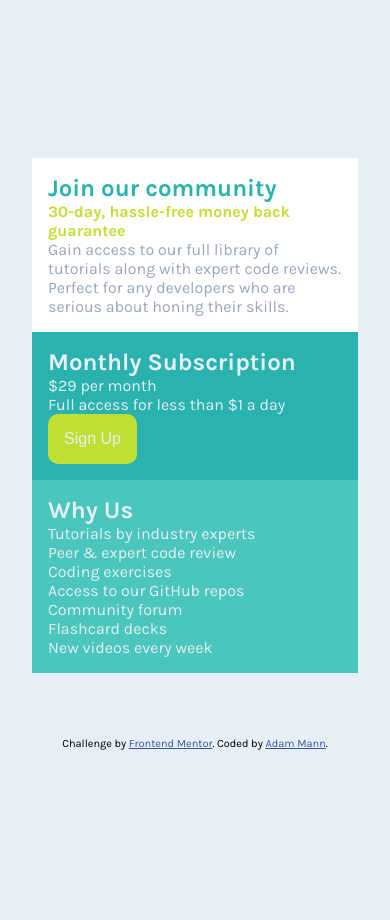
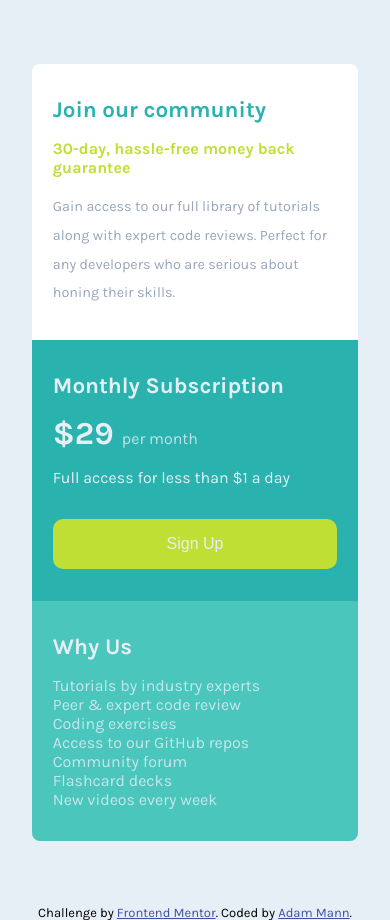
Before and after one commit to aemann2/single-price-grid-component-master, a plain HTML site: page index.html in a window 390 px wide. Before the commit the page ends 844 px from the top, so only its background shows below. Drawn offline with Linux system fonts and the light colour scheme.

Commit message:
finished mobile styling

```diff
--- a/styles/style.scss
+++ b/styles/style.scss
@@ -6,6 +6,7 @@ $cyan: hsl(179, 62%, 43%);
 $light-cyan: rgb(74, 198, 189);
 $bright-yellow: hsl(71, 73%, 54%);
 $light-gray: hsl(204, 43%, 93%);
+$light-gray-faded: rgba(229, 239, 245, 0.8);
 $grayish-blue: hsl(218, 22%, 67%);
 
 // Globals
@@ -46,16 +47,17 @@ body {
 }
 
 .header {
-  font-size: 1.5rem;
+  font-size: 1.4rem;
 }
 
 .card {
-  padding: 1rem;
+  padding: 1rem 1.3rem;
 }
 
 .join {
   background: white;
   color: $grayish-blue;
+  border-radius: 8px 8px 0 0;
 
   &__header {
     color: $cyan;
@@ -65,6 +67,17 @@ body {
     font-size: 1rem;
     color: $bright-yellow;
   }
+
+  &__body {
+    font-size: 0.9rem;
+    line-height: 2em;
+  }
+}
+
+.join > *,
+.monthly > *,
+.why > * {
+  margin: 1rem 0;
 }
 
 .monthly,
@@ -76,6 +89,17 @@ body {
 .monthly {
   background: $cyan;
 
+  &__price {
+    font-size: 2rem;
+    font-weight: 700;
+  }
+
+  &--super {
+    font-size: 1rem;
+    font-weight: 300;
+    color: $light-gray-faded;
+  }
+
   &__button {
     background: $bright-yellow;
     border: none;
@@ -83,19 +107,22 @@ body {
     font-size: 1rem;
     padding: 1rem;
     border-radius: 10px;
+    width: 100%;
   }
 }
 
 .why {
   background: $light-cyan;
+  border-radius: 0 0 8px 8px;
 
   &__list {
     list-style: none;
+    color: $light-gray-faded;
   }
 }
 
 .attribution {
-  font-size: 11px;
+  font-size: 13px;
   text-align: center;
 }
 .attribution a {
```
Also changed, not shown: styles/style.css, 1 other file.
